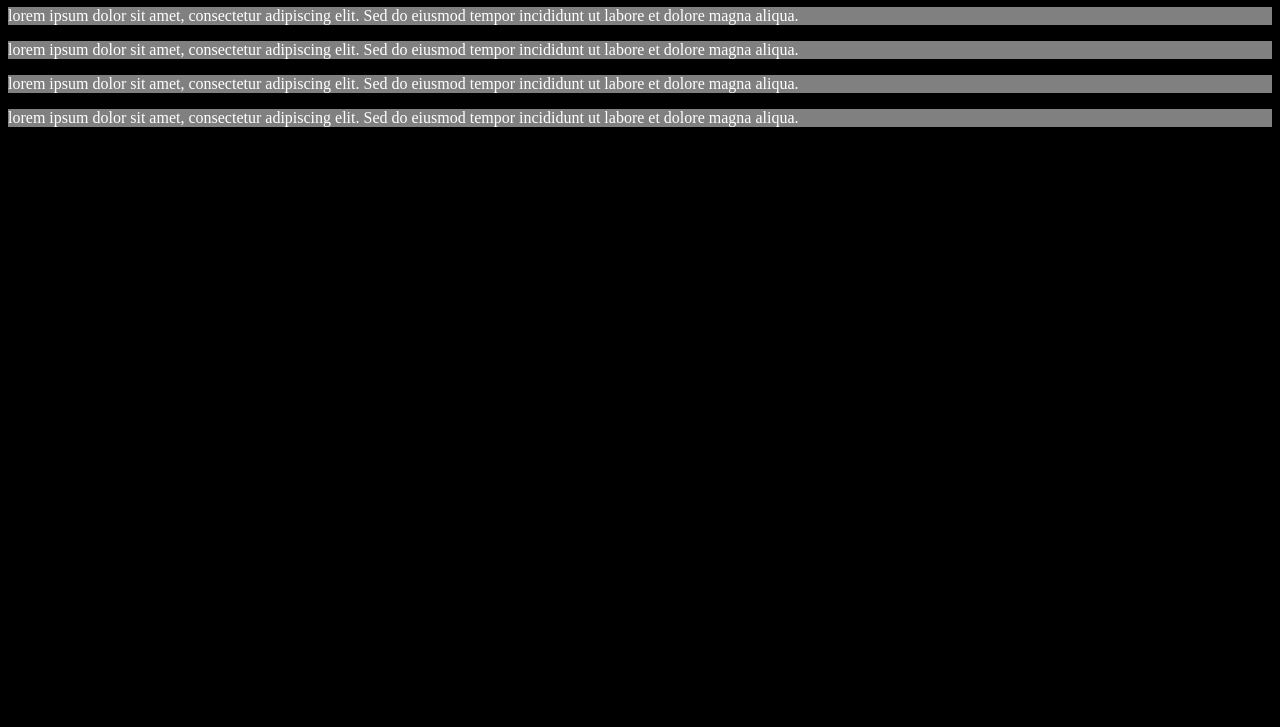
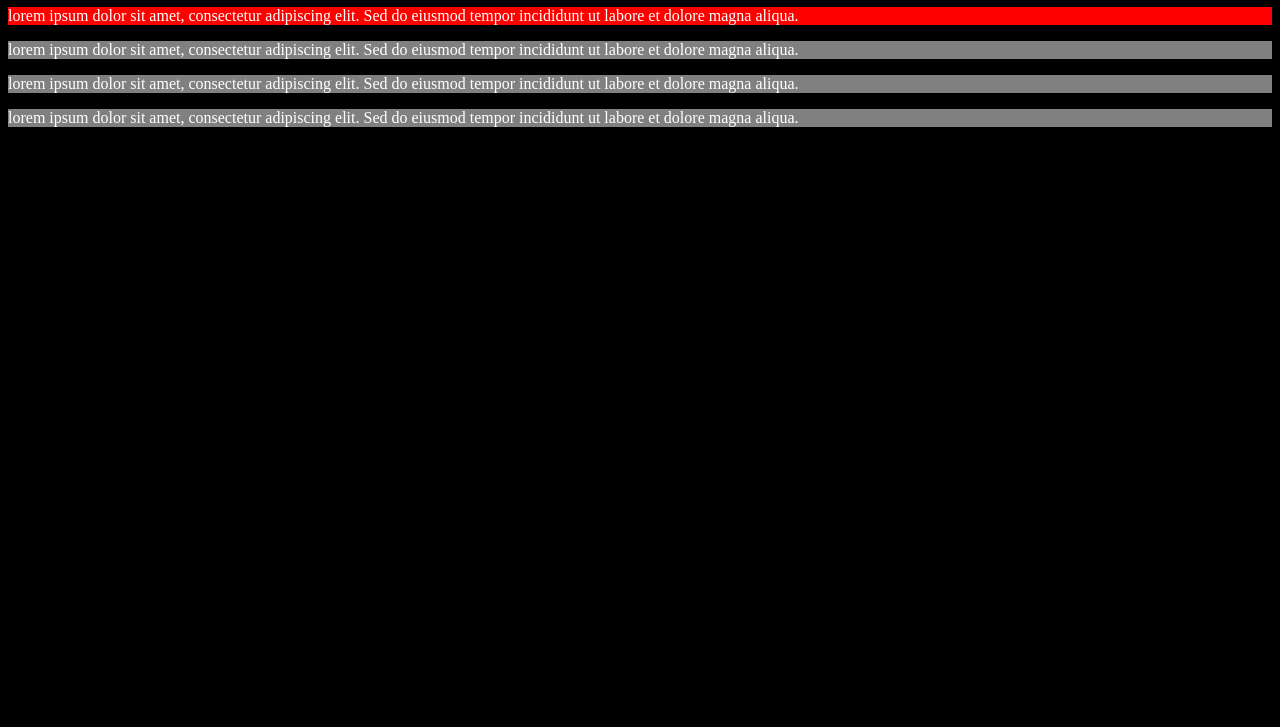
Before and after one commit to quantumcloudservices/Full-Stack-Dev-with-AI-Bootcamp, a plain HTML site: page Practice Class 1/index.html in a window 1280 px wide. Shown: the part 73-800 px from the top of the page. Drawn offline with Linux system fonts and the light colour scheme.

Commit message:
saving changes on id for styles

```diff
--- a/Practice Class 1/index.html
+++ b/Practice Class 1/index.html
@@ -13,7 +13,7 @@
     -->
     <h1>This is my website</h1>
 
-    <p>lorem ipsum dolor sit amet, consectetur adipiscing elit. Sed do eiusmod tempor incididunt ut labore et dolore magna aliqua.</p>
+    <p id="p1">lorem ipsum dolor sit amet, consectetur adipiscing elit. Sed do eiusmod tempor incididunt ut labore et dolore magna aliqua.</p>
     <p>lorem ipsum dolor sit amet, consectetur adipiscing elit. Sed do eiusmod tempor incididunt ut labore et dolore magna aliqua.</p>
     <p>lorem ipsum dolor sit amet, consectetur adipiscing elit. Sed do eiusmod tempor incididunt ut labore et dolore magna aliqua.</p>
     <p>lorem ipsum dolor sit amet, consectetur adipiscing elit. Sed do eiusmod tempor incididunt ut labore et dolore magna aliqua.</p>
--- a/Practice Class 1/style.css
+++ b/Practice Class 1/style.css
@@ -8,3 +8,6 @@
             background-color: gray;
             color: white;
         }
+        #p1 {
+            background-color: red;
+        }
```
